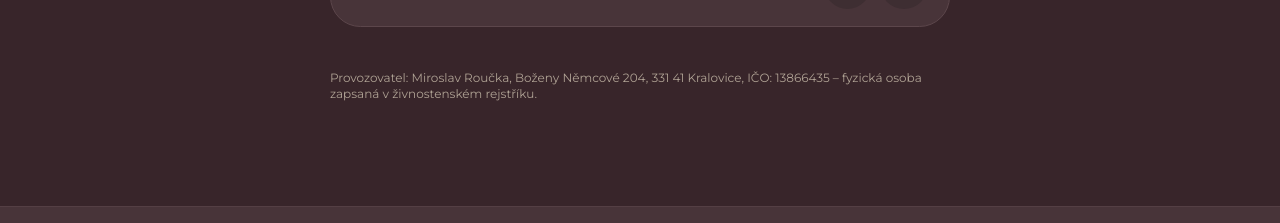
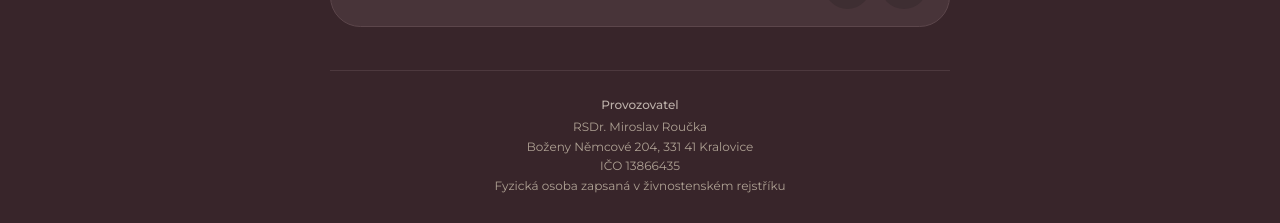
Before and after one commit to michroucka/pedicure-web, a Next.js app: page /kontakt in a window 1280 px wide. Shown: the part 829-1052 px from the top of the page. Built offline with nearby package versions, Linux system fonts and the light colour scheme; a web font is replaced by a local one.

Commit message:
style: vycentrovat blok Provozovatel a doplnit titul
Řádky pod sebou místo jednoho souvislého odstavce, přidán titul RSDr.

```diff
--- a/app/(marketing)/kontakt/page.tsx
+++ b/app/(marketing)/kontakt/page.tsx
@@ -111,11 +111,20 @@ export default function KontaktPage() {
                     </div>
                 )}
 
-                <p className="mt-10 text-xs text-muted-foreground">
-                    Provozovatel: Miroslav Roučka, Boženy Němcové 204, 331 41
-                    Kralovice, IČO: 13866435 – fyzická osoba zapsaná v
-                    živnostenském rejstříku.
-                </p>
+                <div className="mt-10 border-t border-border/60 pt-6 text-center">
+                    <p className="text-xs font-medium text-foreground/70">
+                        Provozovatel
+                    </p>
+                    <p className="mt-1 text-xs leading-relaxed text-muted-foreground">
+                        RSDr. Miroslav Roučka
+                        <br />
+                        Boženy Němcové 204, 331 41 Kralovice
+                        <br />
+                        IČO 13866435
+                        <br />
+                        Fyzická osoba zapsaná v živnostenském rejstříku
+                    </p>
+                </div>
             </div>
         </section>
     );
```
